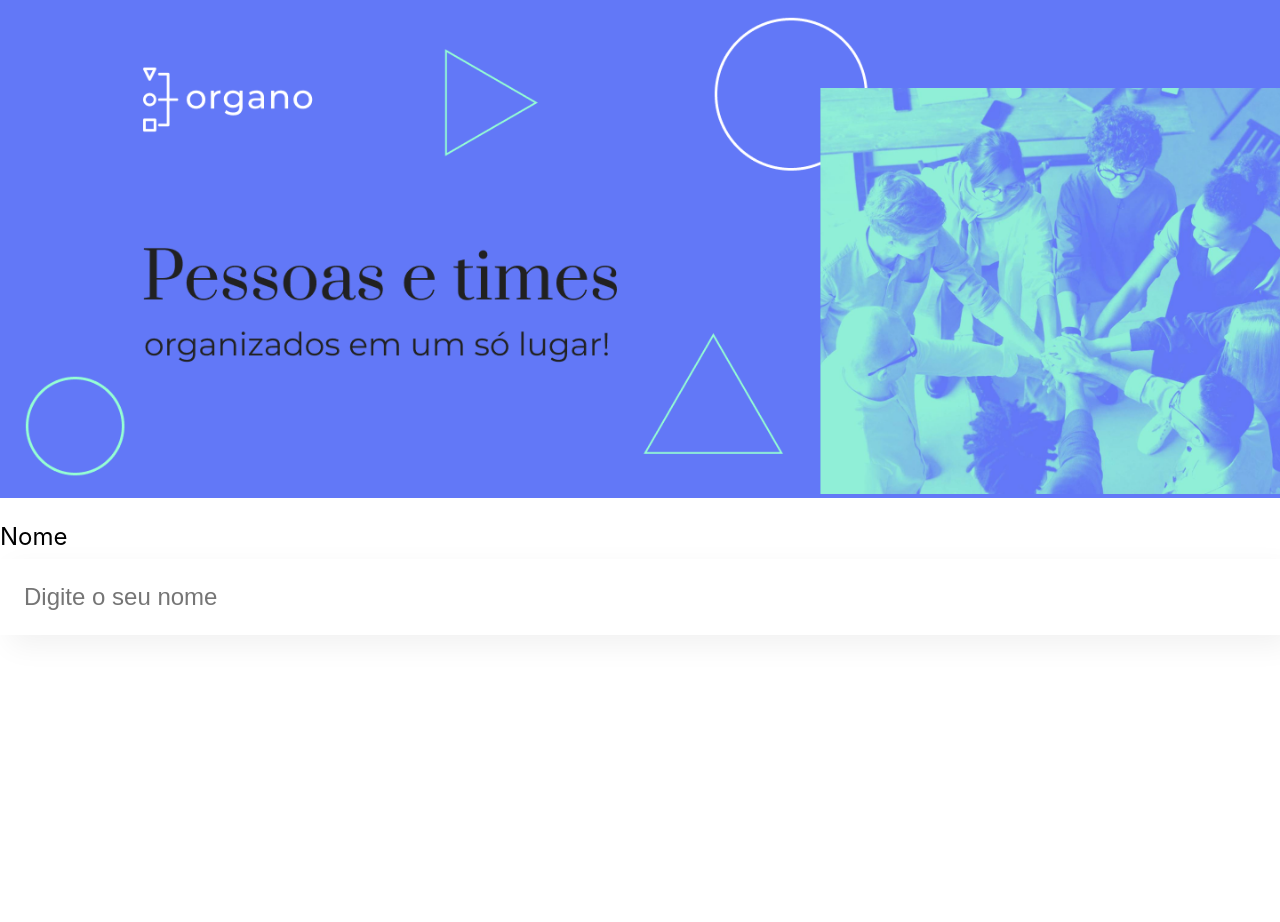
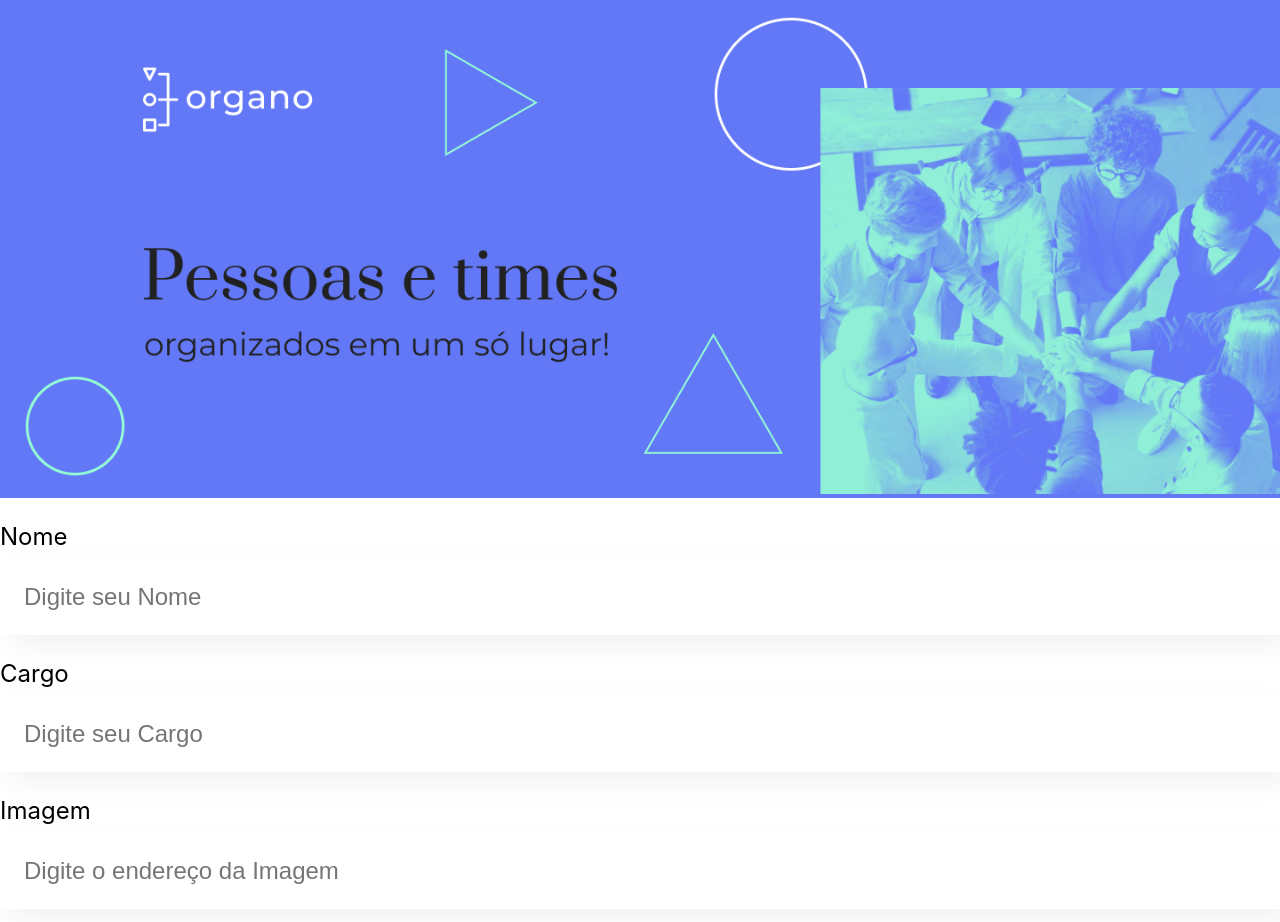
Before and after one commit to Thaynan-Ferreira/Estudo-Alura, a React (Create React App) app in the folder React/Organo/organograma/: page / in a window 1280 px wide. Shown: the top 922 px of the page. Before the commit the page ends 800 px from the top, so only its background shows below. Built offline with nearby package versions, Linux system fonts and the light colour scheme.

Commit message:
Passando parametros para os componentes

```diff
--- a/React/Organo/organograma/src/App.js
+++ b/React/Organo/organograma/src/App.js
@@ -5,7 +5,9 @@
   return (
     <div className="App">
       <Banner />
-      <CampoTexto />
+      <CampoTexto label="Nome" placeholder="Digite seu Nome"/>
+      <CampoTexto label="Cargo" placeholder="Digite seu Cargo"/>
+      <CampoTexto label="Imagem" placeholder="Digite o endereço da Imagem"/>
 
     </div>
   );
--- a/React/Organo/organograma/src/componentes/CampoTexto/index.js
+++ b/React/Organo/organograma/src/componentes/CampoTexto/index.js
@@ -1,9 +1,10 @@
 import './CampoTexto.css'
-const CampoTexto = () => {
+const CampoTexto = (props) => {
+    console.log()
     return (
         <div className="campo__texto">
-            <label>Nome</label>
-            <input placeholder="Digite o seu nome"></input>
+            <label>{props.label}</label>
+            <input placeholder={props.placeholder}></input>
         </div>
     )
 }
```
